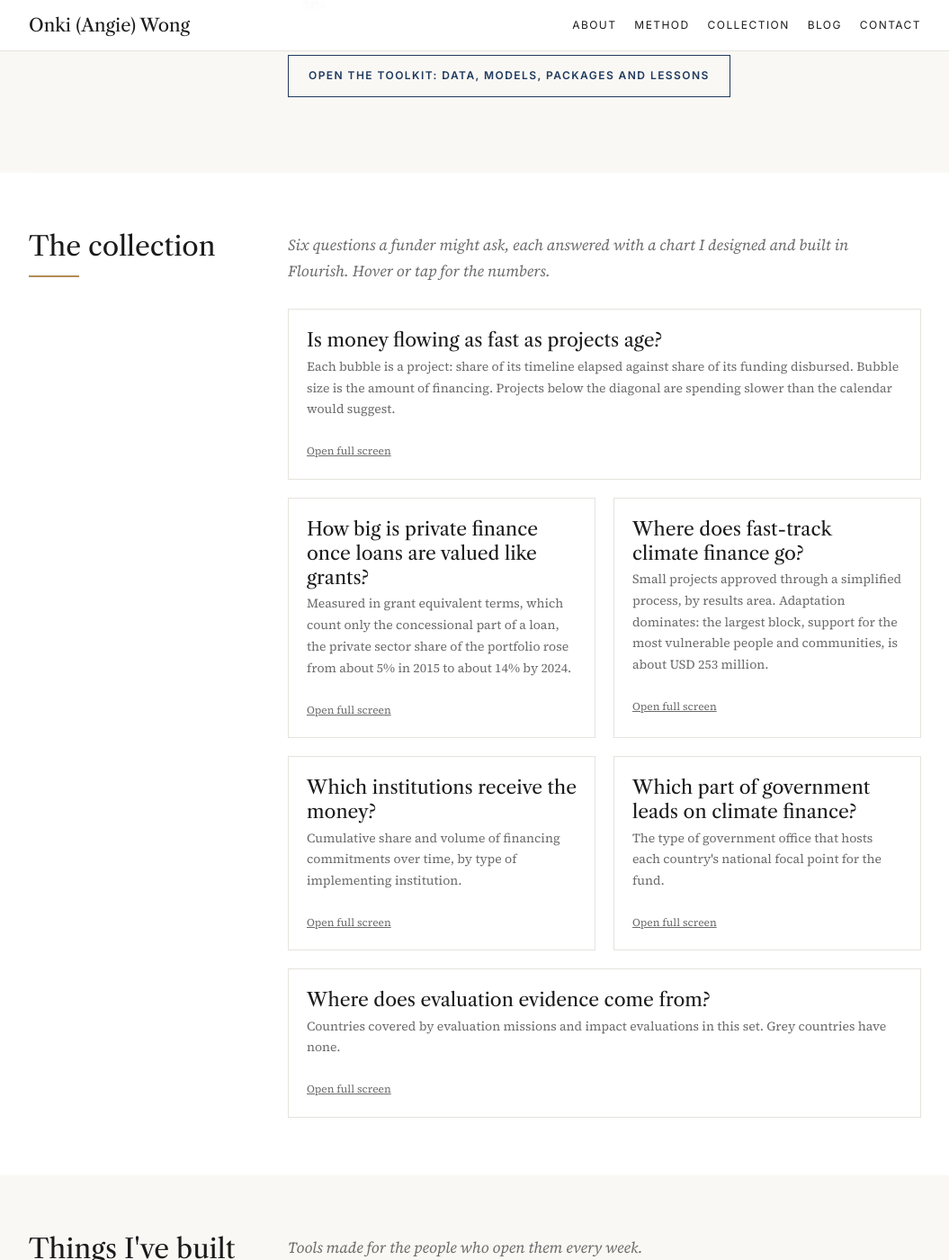
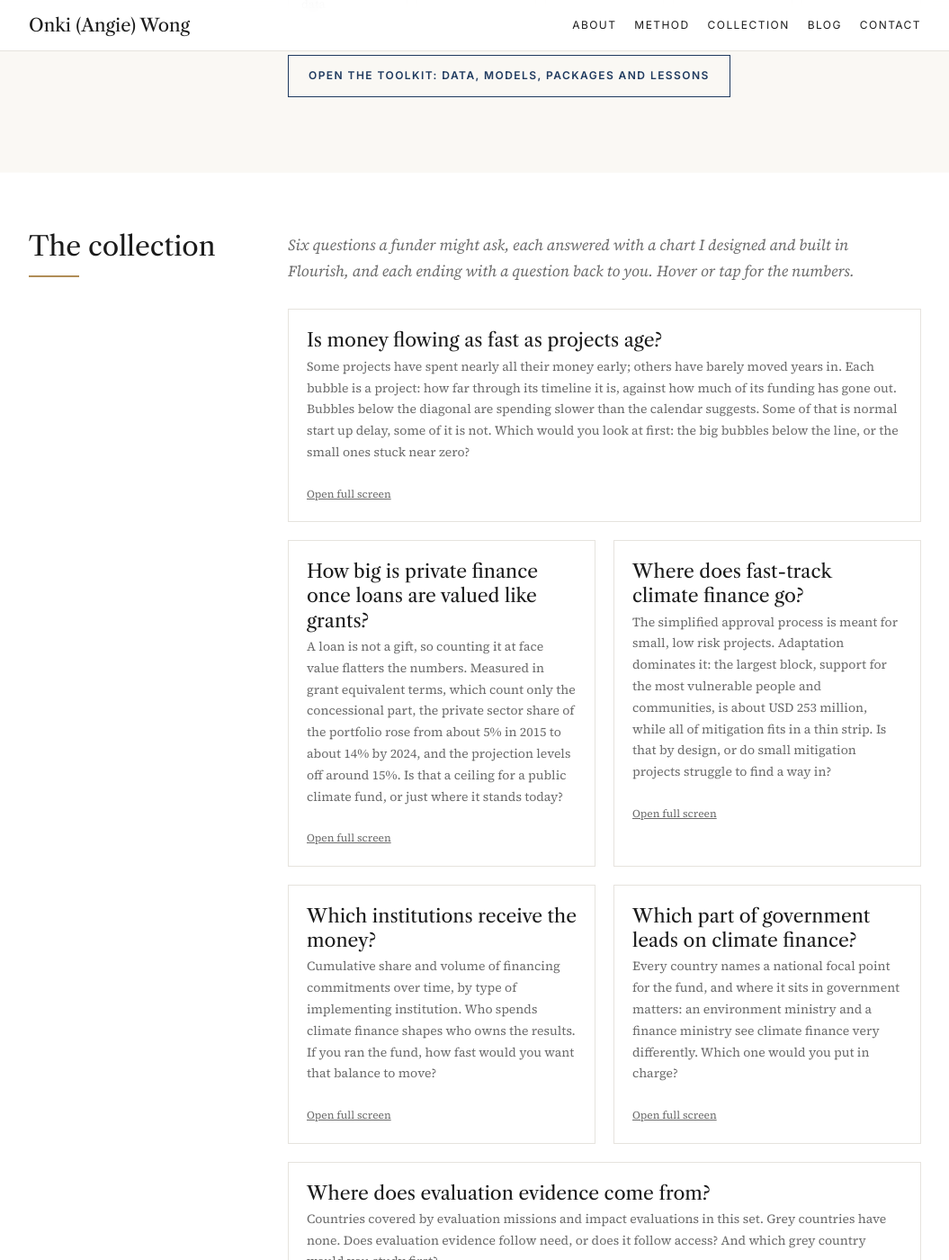
Before and after one commit to owangie/owangie.github.io, a Jekyll site: the page built from _pages/about.md, in a window 1280 px wide and 1400 px high, scrolled down 2162 px. Shown: the whole window at 90% size, without its empty margins (112-1167 px from the left). Built offline with Jekyll 4.4.1, drawn with Linux system fonts in a browser that asks for light colours; some of the changed text lies outside the part shown.

Commit message:
Chart captions: curiosity-led, ending with a question

```diff
--- a/_data/visuals.yml
+++ b/_data/visuals.yml
@@ -2,28 +2,28 @@
 - id: "27995530"
   type: scatter
   title: "Is money flowing as fast as projects age?"
-  caption: "Each bubble is a project: share of its timeline elapsed against share of its funding disbursed. Bubble size is the amount of financing. Projects below the diagonal are spending slower than the calendar would suggest."
+  caption: "Some projects have spent nearly all their money early; others have barely moved years in. Each bubble is a project: how far through its timeline it is, against how much of its funding has gone out. Bubbles below the diagonal are spending slower than the calendar suggests. Some of that is normal start up delay, some of it is not. Which would you look at first: the big bubbles below the line, or the small ones stuck near zero?"
 - id: "27526316"
   type: chart
   size: half
   title: "How big is private finance once loans are valued like grants?"
-  caption: "Measured in grant equivalent terms, which count only the concessional part of a loan, the private sector share of the portfolio rose from about 5% in 2015 to about 14% by 2024."
+  caption: "A loan is not a gift, so counting it at face value flatters the numbers. Measured in grant equivalent terms, which count only the concessional part, the private sector share of the portfolio rose from about 5% in 2015 to about 14% by 2024, and the projection levels off around 15%. Is that a ceiling for a public climate fund, or just where it stands today?"
 - id: "22701053"
   type: treemap
   size: half
   title: "Where does fast-track climate finance go?"
-  caption: "Small projects approved through a simplified process, by results area. Adaptation dominates: the largest block, support for the most vulnerable people and communities, is about USD 253 million."
+  caption: "The simplified approval process is meant for small, low risk projects. Adaptation dominates it: the largest block, support for the most vulnerable people and communities, is about USD 253 million, while all of mitigation fits in a thin strip. Is that by design, or do small mitigation projects struggle to find a way in?"
 - id: "24566148"
   type: chart
   size: half
   title: "Which institutions receive the money?"
-  caption: "Cumulative share and volume of financing commitments over time, by type of implementing institution."
+  caption: "Cumulative share and volume of financing commitments over time, by type of implementing institution. Who spends climate finance shapes who owns the results. If you ran the fund, how fast would you want that balance to move?"
 - id: "23945772"
   type: chart
   size: half
   title: "Which part of government leads on climate finance?"
-  caption: "The type of government office that hosts each country's national focal point for the fund."
+  caption: "Every country names a national focal point for the fund, and where it sits in government matters: an environment ministry and a finance ministry see climate finance very differently. Which one would you put in charge?"
 - id: "20571355"
   type: map
   title: "Where does evaluation evidence come from?"
-  caption: "Countries covered by evaluation missions and impact evaluations in this set. Grey countries have none."
+  caption: "Countries covered by evaluation missions and impact evaluations in this set. Grey countries have none. Does evaluation evidence follow need, or does it follow access? And which grey country would you study first?"
--- a/_layouts/home.html
+++ b/_layouts/home.html
@@ -325,7 +325,7 @@
     <h2 class="reveal">The collection</h2>
     </div>
     <div class="sbody">
-    <p class="intro reveal">Six questions a funder might ask, each answered with a chart I designed and built in Flourish. Hover or tap for the numbers.</p>
+    <p class="intro reveal">Six questions a funder might ask, each answered with a chart I designed and built in Flourish, and each ending with a question back to you. Hover or tap for the numbers.</p>
     <div class="vizgrid">
     {% for v in site.data.visuals %}
     <figure class="viz reveal{% if v.size == 'half' %} half{% endif %}">
```
